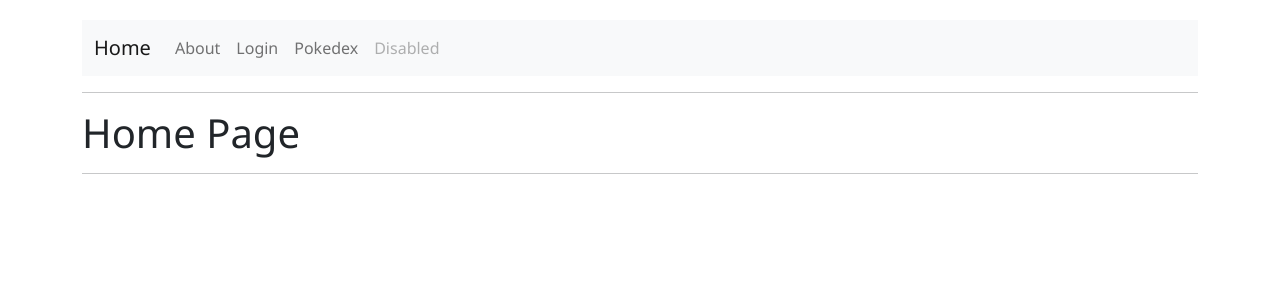
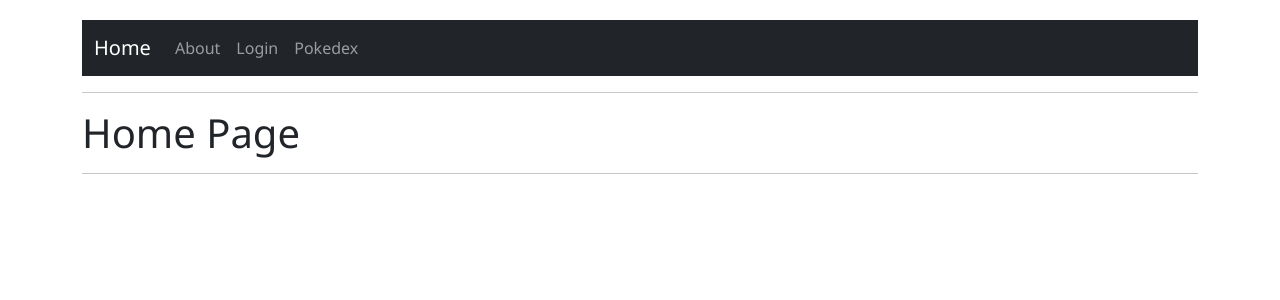
Before and after one commit to Godlives08/05-hook-app, a React (Vite) app: page / in a window 1280 px wide. Shown: the top 300 px of the page. Built offline with nearby package versions, Linux system fonts and the light colour scheme.

Commit message:
Nav bar agregado

```diff
--- a/src/09-useContext/MainApp.jsx
+++ b/src/09-useContext/MainApp.jsx
@@ -1,34 +1,12 @@
-import { Navigate, Route, Routes } from "react-router-dom"
+import { Link, Navigate, Route, Routes } from "react-router-dom"
 import { AboutPage, HomePage, LoginPage } from "./"
 import { MultipleCustomHooks } from "../03-examples/MultipleCustomHooks"
+import { NavBar } from "../components"
 
 export const MainApp = () => {
     return (
         <>
-            <nav className="navbar navbar-expand-lg navbar-light bg-light">
-                <div className="container-fluid">
-                    <a className="navbar-brand" href="/">Home</a>
-                    <button className="navbar-toggler" type="button" data-bs-toggle="collapse" data-bs-target="#navbarNav" aria-controls="navbarNav" aria-expanded="false" aria-label="Toggle navigation">
-                        <span className="navbar-toggler-icon"></span>
-                    </button>
-                    <div className="collapse navbar-collapse" id="navbarNav">
-                        <ul className="navbar-nav">
-                            <li className="nav-item">
-                                <a className="nav-link" href="/about">About</a>
-                            </li>
-                            <li className="nav-item">
-                                <a className="nav-link" href="/login">Login</a>
-                            </li>
-                            <li className="nav-item">
-                                <a className="nav-link" href="/pokedex">Pokedex</a>
-                            </li>
-                            <li className="nav-item">
-                                <a className="nav-link disabled" href="#" aria-disabled="true">Disabled</a>
-                            </li>
-                        </ul>
-                    </div>
-                </div>
-            </nav>
+            <NavBar />
             <hr />
             <Routes>
                 <Route path="/" element={<HomePage />} />
--- /dev/null
+++ b/src/components/NavBar.jsx
@@ -0,0 +1,27 @@
+import { Link, NavLink } from "react-router-dom"
+
+export const NavBar = () => {
+    return (
+        <nav className="navbar navbar-expand-lg navbar-dark bg-dark">
+            <div className="container-fluid">
+                <NavLink className="navbar-brand" to="/">Home</NavLink>
+                <button className="navbar-toggler" type="button" data-bs-toggle="collapse" data-bs-target="#navbarNav" aria-controls="navbarNav" aria-expanded="false" aria-label="Toggle navigation">
+                    <span className="navbar-toggler-icon"></span>
+                </button>
+                <div className="collapse navbar-collapse" id="navbarNav">
+                    <ul className="navbar-nav">
+                        <li className="nav-item">
+                            <NavLink className={({ isActive }) => `nav-link ${isActive ? 'active' : ''}`} to="/about">About</NavLink>
+                        </li>
+                        <li className="nav-item">
+                            <NavLink className={({ isActive }) => `nav-link ${isActive ? 'active' : ''}`} to="/login">Login</NavLink>
+                        </li>
+                        <li className="nav-item">
+                            <NavLink className={({ isActive }) => `nav-link ${isActive ? 'active' : ''}`} to="/pokedex">Pokedex</NavLink>
+                        </li>
+                    </ul>
+                </div>
+            </div>
+        </nav>
+    )
+}
--- a/src/components/index.js
+++ b/src/components/index.js
@@ -6,3 +6,4 @@ export * from './DetallesPokemon'
 export * from './TodoList'
 export * from './FormAddTodo'
 export * from './ItemTodoList'
+export * from './NavBar'
```
